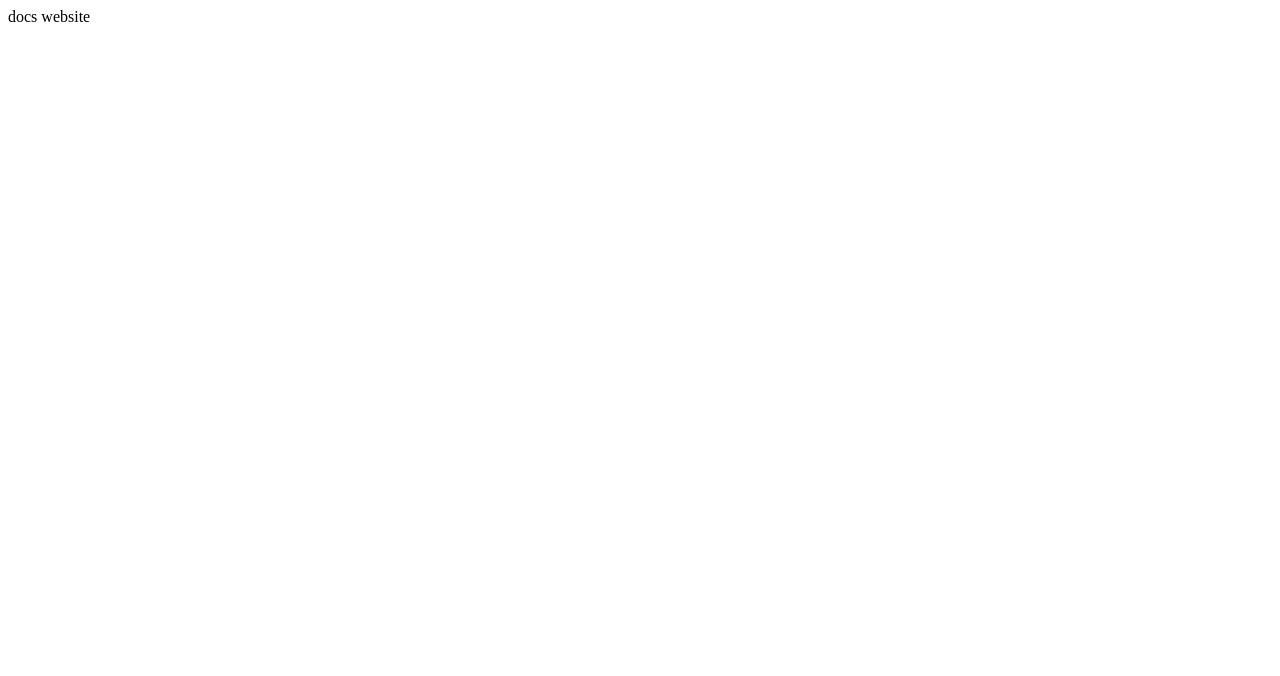
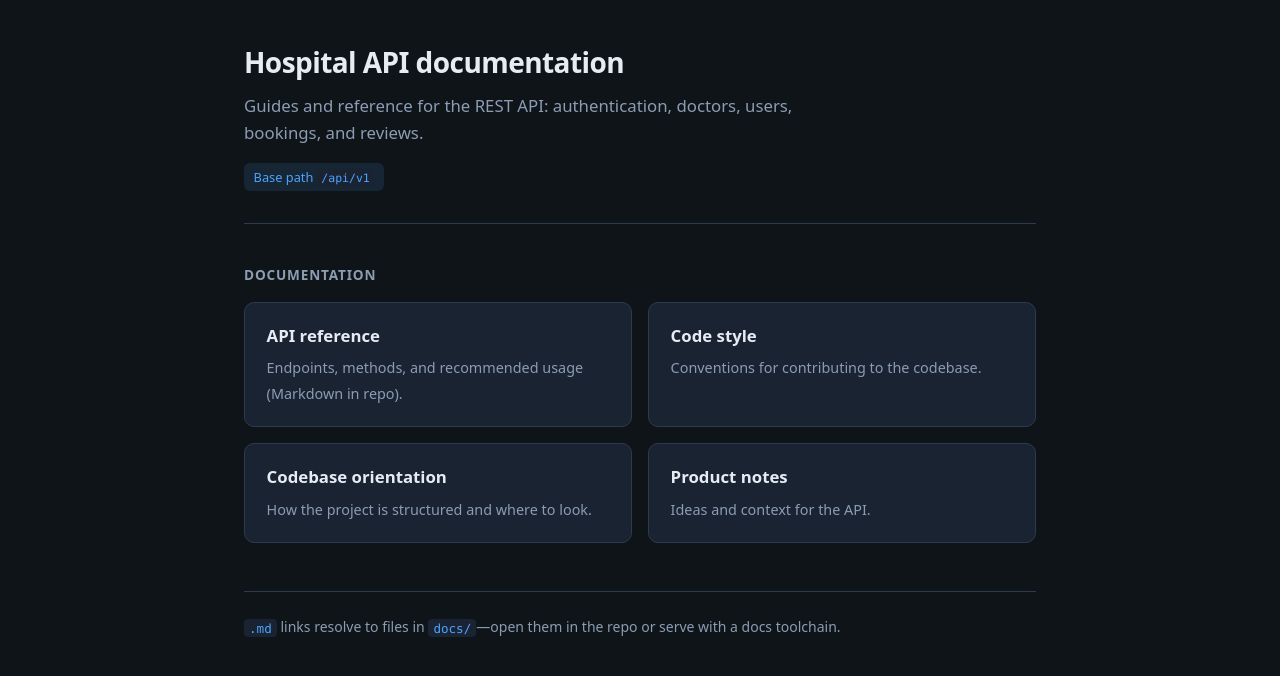
Before and after one commit to Curis-lab/hospital_api, a website: page website/index.html in a window 1280 px wide. Drawn offline with Linux system fonts and the light colour scheme.

Commit message:
unusally thing

```diff
--- a/controllers/authController.js
+++ b/controllers/authController.js
@@ -28,9 +28,11 @@ export const register = async (req, res) => {
   const { email, password, name, role, gender } = req.body;
 
   try {
+    //I need to make more good.
     const accountAlreadyExists = await new UserServices(role).isMailExist(
       email,
     );
+
     if (accountAlreadyExists) {
       res
         .status(400)
--- a/website/index.html
+++ b/website/index.html
@@ -3,9 +3,155 @@
 <head>
     <meta charset="UTF-8">
     <meta name="viewport" content="width=device-width, initial-scale=1.0">
-    <title>Document website</title>
+    <meta name="description" content="Hospital API — documentation hub, API reference, and developer guides.">
+    <title>Hospital API — Documentation</title>
+    <style>
+        :root {
+            --bg: #0f1419;
+            --surface: #1a2332;
+            --border: #2d3a4f;
+            --text: #e7ecf3;
+            --muted: #8b9cb3;
+            --accent: #4da3ff;
+            --accent-dim: #3d8ae0;
+        }
+        * {
+            box-sizing: border-box;
+        }
+        body {
+            margin: 0;
+            min-height: 100vh;
+            font-family: system-ui, -apple-system, Segoe UI, Roboto, Ubuntu, sans-serif;
+            font-size: 1rem;
+            line-height: 1.6;
+            color: var(--text);
+            background: var(--bg);
+        }
+        .wrap {
+            max-width: 52rem;
+            margin: 0 auto;
+            padding: 2.5rem 1.25rem 4rem;
+        }
+        header {
+            margin-bottom: 2.5rem;
+            padding-bottom: 2rem;
+            border-bottom: 1px solid var(--border);
+        }
+        h1 {
+            margin: 0 0 0.5rem;
+            font-size: 1.75rem;
+            font-weight: 600;
+            letter-spacing: -0.02em;
+        }
+        .lede {
+            margin: 0;
+            color: var(--muted);
+            font-size: 1.05rem;
+            max-width: 36rem;
+        }
+        .badge {
+            display: inline-block;
+            margin-top: 1rem;
+            padding: 0.25rem 0.6rem;
+            font-size: 0.8rem;
+            font-weight: 500;
+            color: var(--accent);
+            background: rgba(77, 163, 255, 0.12);
+            border-radius: 6px;
+        }
+        h2 {
+            margin: 0 0 1rem;
+            font-size: 0.85rem;
+            font-weight: 600;
+            text-transform: uppercase;
+            letter-spacing: 0.06em;
+            color: var(--muted);
+        }
+        .grid {
+            display: grid;
+            gap: 1rem;
+        }
+        @media (min-width: 560px) {
+            .grid {
+                grid-template-columns: repeat(2, 1fr);
+            }
+        }
+        a.card {
+            display: block;
+            padding: 1.25rem 1.35rem;
+            text-decoration: none;
+            color: inherit;
+            background: var(--surface);
+            border: 1px solid var(--border);
+            border-radius: 10px;
+            transition: border-color 0.15s ease, background 0.15s ease;
+        }
+        a.card:hover {
+            border-color: var(--accent-dim);
+            background: #1f2a3d;
+        }
+        a.card strong {
+            display: block;
+            margin-bottom: 0.35rem;
+            font-size: 1.05rem;
+            color: var(--text);
+        }
+        a.card span {
+            font-size: 0.9rem;
+            color: var(--muted);
+        }
+        footer {
+            margin-top: 3rem;
+            padding-top: 1.5rem;
+            border-top: 1px solid var(--border);
+            font-size: 0.875rem;
+            color: var(--muted);
+        }
+        code {
+            font-family: ui-monospace, SFMono-Regular, Menlo, Monaco, Consolas, monospace;
+            font-size: 0.9em;
+            padding: 0.15em 0.4em;
+            background: var(--surface);
+            border-radius: 4px;
+            color: var(--accent);
+        }
+    </style>
 </head>
 <body>
-    docs website
+    <div class="wrap">
+        <header>
+            <h1>Hospital API documentation</h1>
+            <p class="lede">
+                Guides and reference for the REST API: authentication, doctors, users, bookings, and reviews.
+            </p>
+            <span class="badge">Base path <code>/api/v1</code></span>
+        </header>
+
+        <main>
+            <h2>Documentation</h2>
+            <div class="grid">
+                <a class="card" href="../docs/api-docs.md">
+                    <strong>API reference</strong>
+                    <span>Endpoints, methods, and recommended usage (Markdown in repo).</span>
+                </a>
+                <a class="card" href="../docs/code-style.md">
+                    <strong>Code style</strong>
+                    <span>Conventions for contributing to the codebase.</span>
+                </a>
+                <a class="card" href="../docs/touchwithcodebase.md">
+                    <strong>Codebase orientation</strong>
+                    <span>How the project is structured and where to look.</span>
+                </a>
+                <a class="card" href="../docs/idea.md">
+                    <strong>Product notes</strong>
+                    <span>Ideas and context for the API.</span>
+                </a>
+            </div>
+        </main>
+
+        <footer>
+            <code>.md</code> links resolve to files in <code>docs/</code>—open them in the repo or serve with a docs toolchain.
+        </footer>
+    </div>
 </body>
 </html>
```
Also changed, not shown: controllers/bookingController.js (+0 -22 lines), models/booking-schema.js (+11 -0 lines), models/mixin-model.js (added, +34 -0 lines), notification/activity.js (added, +35 -0 lines), notification/index.js (added, +52 -0 lines), notification/init.js (deleted, +0 -36 lines), public/noti.html (+54 -13 lines), notification/client.js (deleted), notification/readme.md (added). Lines whose indentation alone changed are shown as unchanged.
